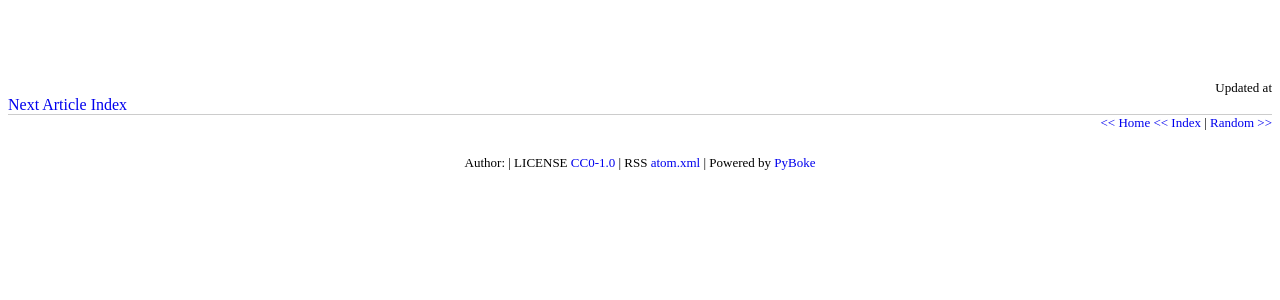
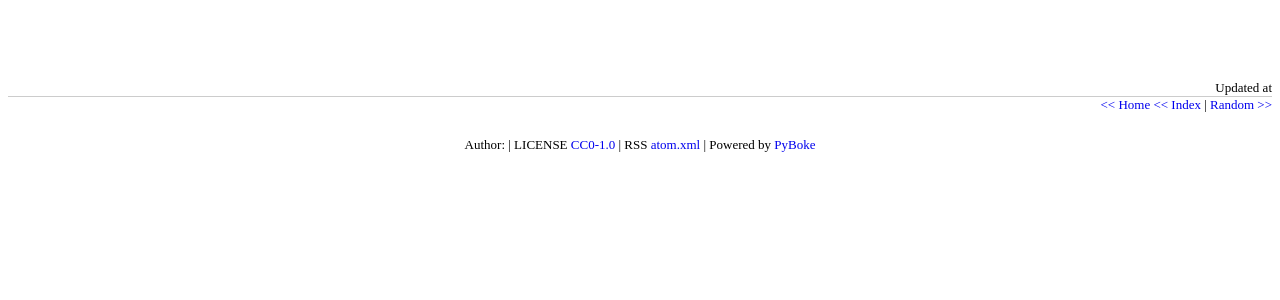
Before and after one commit to ahui2016/pyboke, a Python web app: template src/pyboke/templates/article.html in a window 1280 px wide. Shown: the top 300 px of the page. Run offline with Jinja, Linux system fonts and the light colour scheme; the template is opened without the code that fills it, so the values that code supplies are empty.

Commit message:
fix: bug when articles have identical ctime

```diff
--- a/src/pyboke/templates/article.html
+++ b/src/pyboke/templates/article.html
@@ -29,10 +29,11 @@
 </div>
 
 {% if art.prev %}
-<a href="{{ art.prev.id }}.html">Previous Article</a>
+<a href="{{ art.prev.id }}.html">Previous: {{ art.prev.title }}</a>
 {% endif %}
-<a href="{{ art.next.id }}.html">Next Article</a>
-<a href="index.html">Index</a>
+{% if art.next %}
+<a href="{{ art.next.id }}.html">Next: {{ art.next.title }}</a>
+{% endif %}
 {% endblock %}
 
 {% block footer %}
--- a/src/pyboke/tmpl_render.py
+++ b/src/pyboke/tmpl_render.py
@@ -36,16 +36,18 @@ tmplfile = dict(
 
 def find_next_article(art: ArticleConfig, all_arts):
     """根据ctime找到下一篇文章"""
+    all_arts = ignore_articles(all_arts)
     all_arts = sort_articles(all_arts, key="ctime")
     for i, a in enumerate(all_arts):
-        if a['ctime'] == art.ctime:
+        if a['ctime'] == art.ctime and a['title'] == art.title:
             return all_arts[i+1] if i+1 < len(all_arts) else None
 
 def find_prev_article(art: ArticleConfig, all_arts):
     """根据ctime找到上一篇文章"""
+    all_arts = ignore_articles(all_arts)
     all_arts = sort_articles(all_arts, key="ctime")
     for i, a in enumerate(all_arts):
-        if a['ctime'] == art.ctime:
+        if a['ctime'] == art.ctime and a['title'] == art.title:
             return all_arts[i-1] if i-1 >= 0 else None
 
 def render_blog_config(cfg):
```
